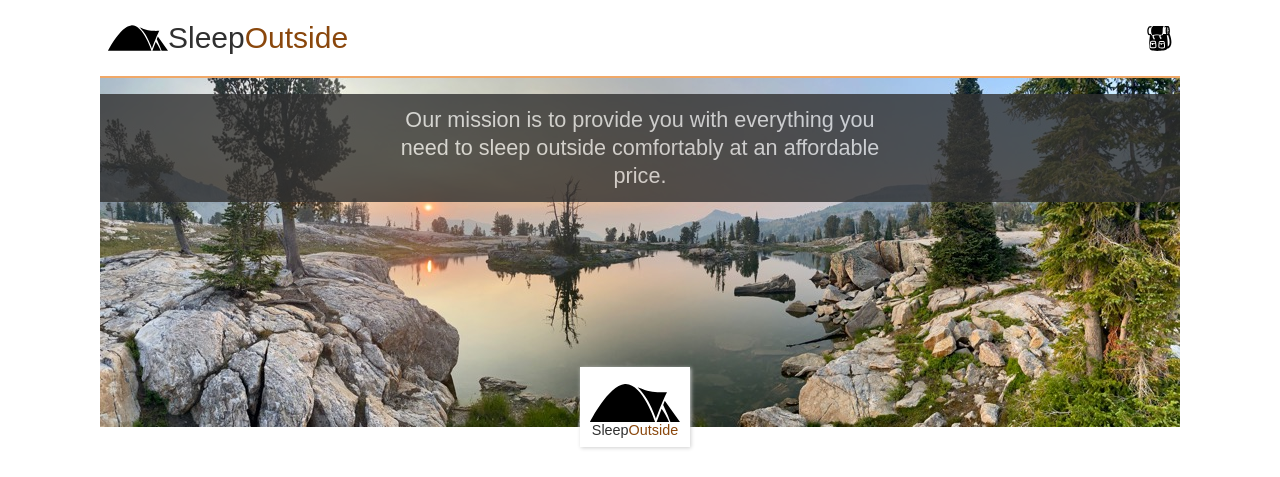
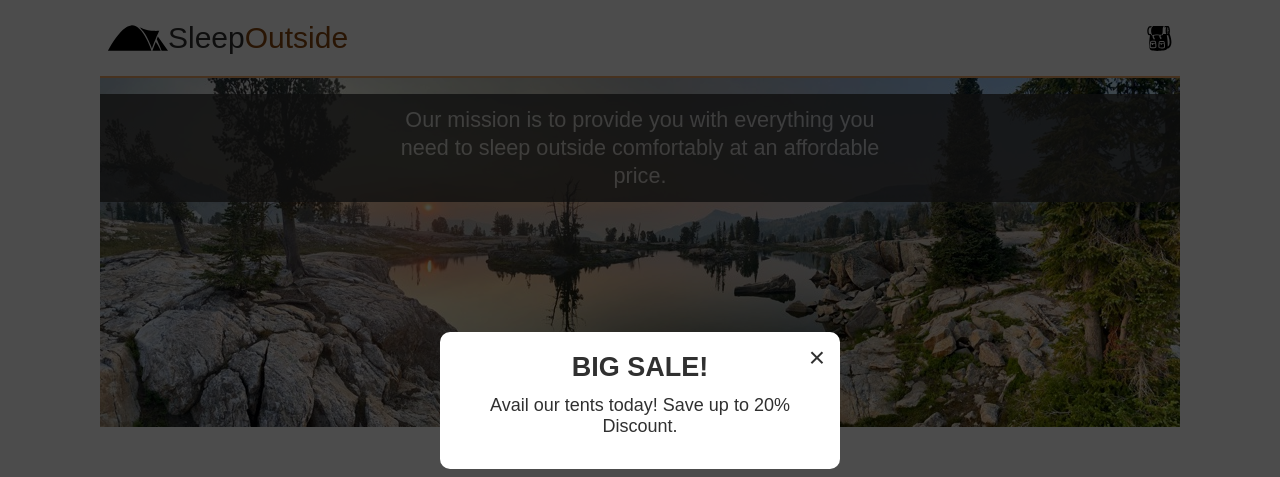
Before and after one commit to sterlingwebsite/WDD330, a website built with Vite: page src/index.html in a window 1280 px wide. Shown: the top 477 px of the page. Built offline with nearby package versions, Linux system fonts and the light colour scheme; files whose address does not match are found by name.

Commit message:
added modal avdertisment in HOME page

```diff
--- a/src/css/style.css
+++ b/src/css/style.css
@@ -115,6 +115,40 @@ button {
 }
 
 /* End utility classes */
+
+
+/* MODAL */
+ .modal {
+  position: fixed;
+  z-index: 999;
+  left: 0; top: 0;
+  width: 100%; height: 100%;
+  background-color: rgba(0,0,0,0.7);
+  display: flex;
+  align-items: center;
+  justify-content: center;
+}
+
+/* Advertisement box */
+.modal-content {
+  background-color: white;
+  padding: 20px;
+  border-radius: 10px;
+  position: relative;
+  max-width: 400px;
+  text-align: center;
+}
+
+/* X Button */
+.close-button {
+  position: absolute;
+  top: 10px; right: 15px;
+  font-size: 28px;
+  cursor: pointer;
+}
+
+
+
 
 /* Cart icon styles */
 .cart {
--- a/src/index.html
+++ b/src/index.html
@@ -7,9 +7,24 @@
     <link rel="stylesheet" href="/css/style.css" />
     <link rel="icon" href="src\images\favicon.ico" />
     <script src="js/main.js" type="module"></script>
+
+    <!-- for madal link -->
+    <script src="js/modal.mjs" type="module"></script>
+
   </head>
 
   <body>
+
+      <!-- PROMO MODAL -->
+      <div id="ad-modal" class="modal">
+        <div class="modal-content">
+            <span class="close-button">&times;</span>
+            <h2> BIG SALE!</h2>
+            <p>Avail our tents today! Save up to 20% Discount.</p>
+        </div>
+      </div>
+
+
     <header class="divider">
       <div class="logo">
         <img src="/images/noun_Tent_2517.svg" alt="tent image for logo" />
--- /dev/null
+++ b/src/js/modal.mjs
@@ -0,0 +1,24 @@
+
+
+const wait = (ms) => new Promise(resolve => setTimeout(resolve, ms));
+
+window.addEventListener("load", () => {
+    const modal = document.getElementById("ad-modal");
+    const closeBtn = document.querySelector(".close-button");
+
+    if (modal && closeBtn) {
+         wait(1500).then(() => {
+            modal.style.display = "flex"; // Show the ad
+         });
+
+      closeBtn.onclick = () => {
+            modal.style.display = "none";
+        };
+
+         window.onclick = (event) => {
+            if (event.target == modal) {
+                modal.style.display = "none";
+            }
+        };
+    }
+});
```
